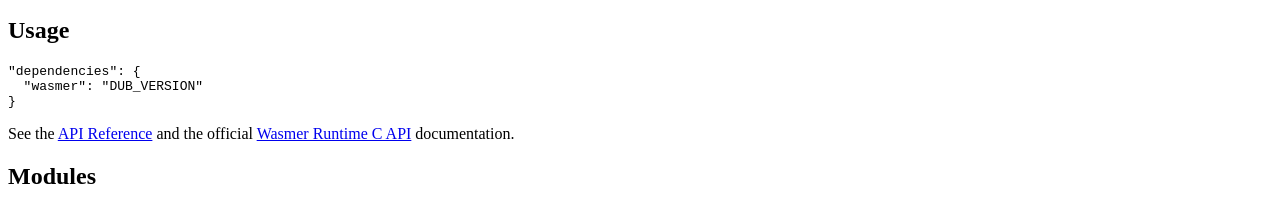
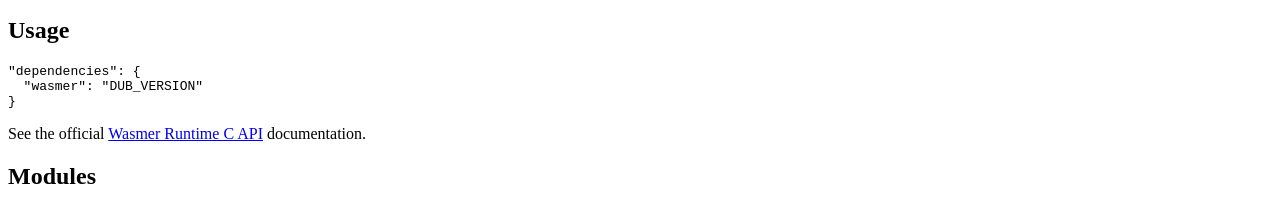
Before and after one commit to chances/wasmer-d, a plain HTML site: page views/index.html in a window 1280 px wide. Shown: the part 707-917 px from the top of the page. Drawn offline with Linux system fonts and the light colour scheme.

Commit message:
Remove redundant link

```diff
--- a/views/index.html
+++ b/views/index.html
@@ -73,6 +73,6 @@
   "wasmer": "DUB_VERSION"
 }
 </pre>
-<p>See the <a href="https://chances.github.io/wasmer-d">API Reference</a> and the official <a href="https://github.com/wasmerio/wasmer/tree/master/lib/c-api#readme">Wasmer Runtime C API</a> documentation.</p>
+<p>See the official <a href="https://github.com/wasmerio/wasmer/tree/master/lib/c-api#readme">Wasmer Runtime C API</a> documentation.</p>
 <!-- <h2>Acknowledgements</h2> -->
 <h2>Modules</h2>
```
